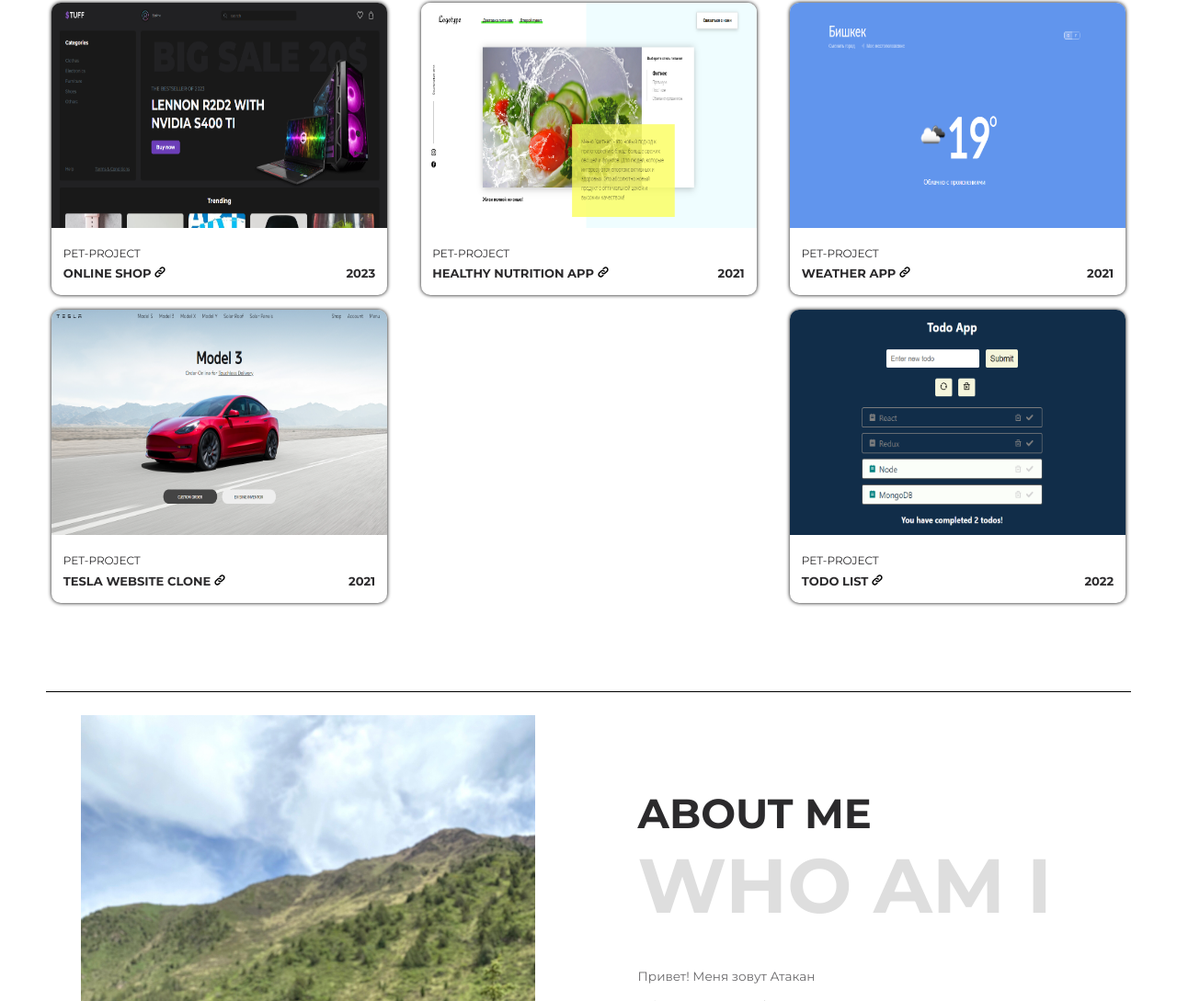
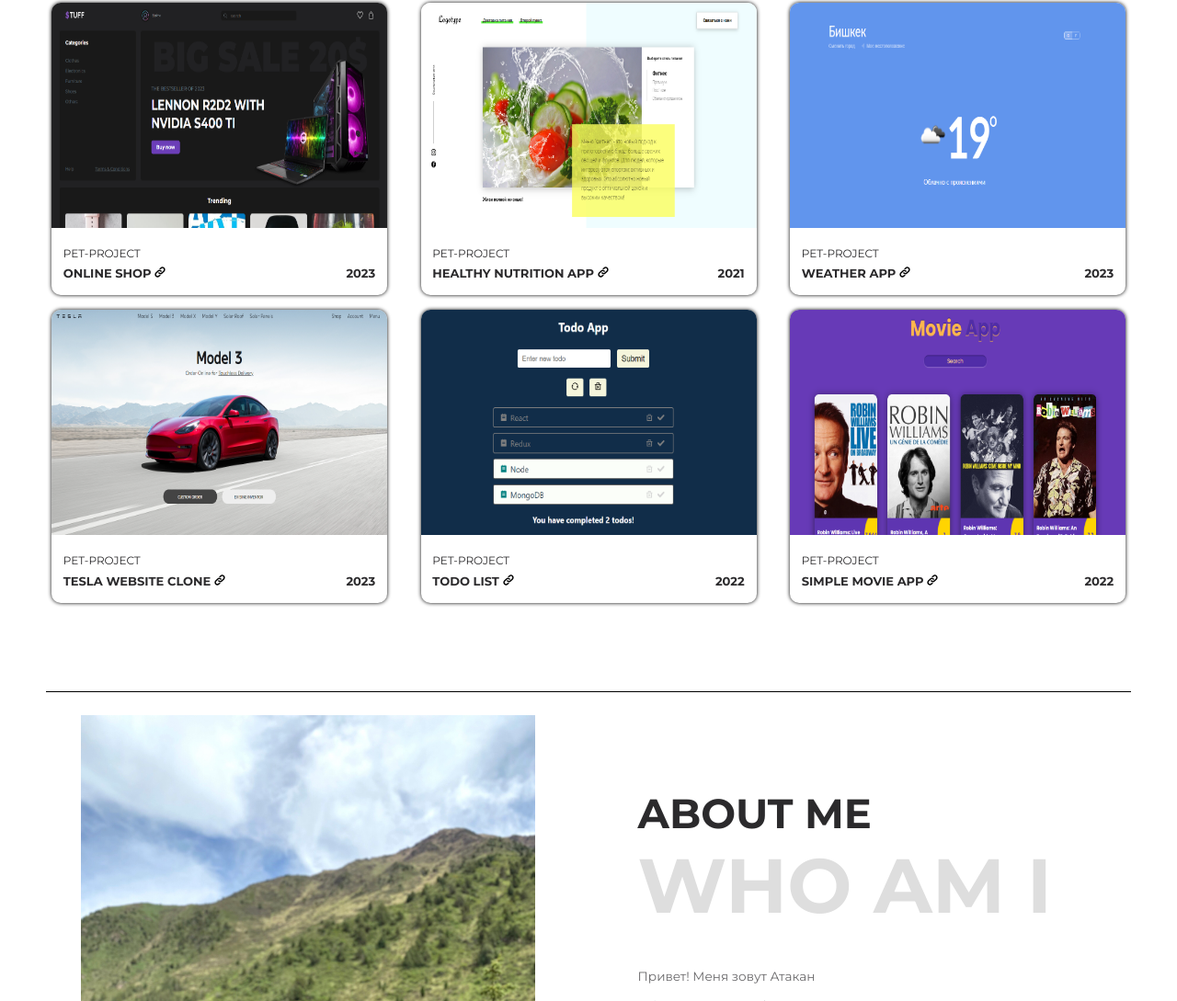
Before and after one commit to AureliusAtakhanes/Atakan-Portfolio-Website, a plain HTML site: page index.html in a window 1280 px wide. Shown: the part 1262-2351 px from the top of the page at 92% size. Drawn offline with nearby package versions, Linux system fonts and the light colour scheme.

Commit message:
update portfolio

```diff
--- a/index.html
+++ b/index.html
@@ -160,7 +160,7 @@
                                 Weather App
                                 <img src="./images/link-2.svg" alt="" width="12">
                             </a>
-                            <div class="work_date">2021</div>
+                            <div class="work_date">2023</div>
                         </div>
                     </div>
                 </div>
@@ -174,7 +174,7 @@
                                 Tesla website clone
                                 <img src="./images/link-2.svg" alt="" width="12">
                             </a>
-                            <div class="work_date">2021</div>
+                            <div class="work_date">2023</div>
                         </div>
                     </div>
                 </div>
@@ -186,6 +186,20 @@
                         <div class="work_title">
                             <a href="https://todo-react-seven-ebon.vercel.app/">
                                 Todo List
+                                <img src="./images/link-2.svg" alt="" width="12">
+                            </a>
+                            <div class="work_date">2022</div>
+                        </div>
+                    </div>
+                </div>
+
+                <div class="work">
+                    <img class="work_photo" src="./images/movie.png" alt="">
+                    <div class="work_content">
+                        <div class="work_cat">pet-project</div>
+                        <div class="work_title">
+                            <a href="https://movie-app-nine-kappa.vercel.app/">
+                                Simple Movie App
                                 <img src="./images/link-2.svg" alt="" width="12">
                             </a>
                             <div class="work_date">2022</div>
```
Also changed, not shown: images/movie.png (added).
